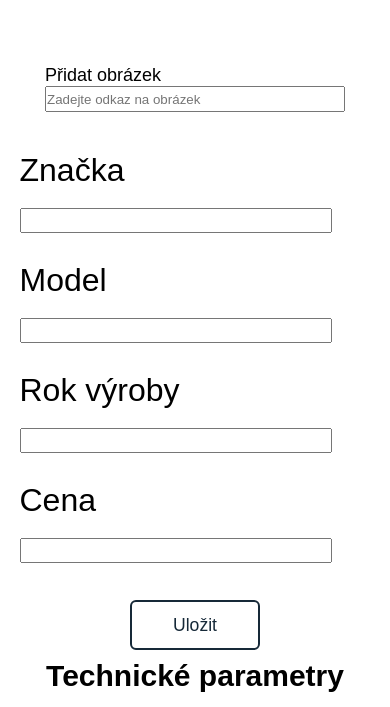
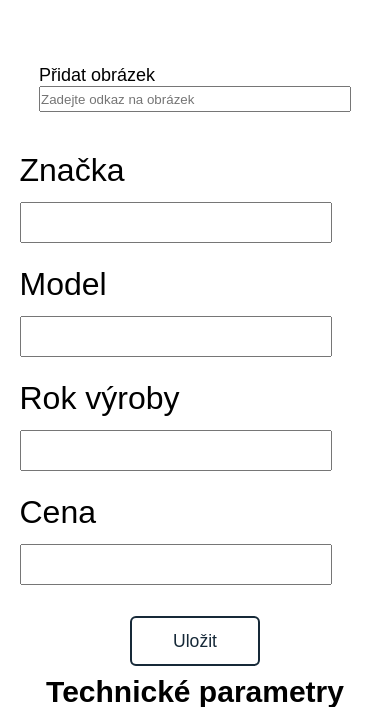
Before and after one commit to jablko3000/carsite, a Django app: page /auto/create/ in a window 390 px wide. Shown: the part 100-807 px from the top of the page. Run offline with Django 4.2, Linux system fonts and the light colour scheme; the visitor is signed in with stand-in values (Sample User, id 1).

Commit message:
Fix create car input

```diff
--- a/auta/static/auta/create_car.css
+++ b/auta/static/auta/create_car.css
@@ -7,7 +7,13 @@
     color: black;
     font-size: 32px;
 }
-input{
-    width: 300px;
+.add_image input{
+    width: 40vw;
     height: 3vh;
 }
+
+@media (max-width: 900px){
+    .add_image input{
+        width: 80vw;
+    }
+}
--- a/auta/views.py
+++ b/auta/views.py
@@ -193,7 +193,7 @@ def auto_reserve_view(request, auto_id):
             else:
                 messages.error(request, 'Neplatné údaje.')
                 return HttpResponseRedirect(reverse('auta:homepage'))
-            messages.success(request, 'Úspěšně rezervováno.')
+            messages.success(request, 'Úspěšně rezervováno. Vaše rezervace najdete ve vašem profilu.')
             return HttpResponseRedirect(reverse('auta:detail', args=(auto_id,)))
     else:
         messages.error(request, 'Nepodařilo se rezervovat.')
@@ -253,14 +253,6 @@ def reservation_delete_view(request, reservation_id):
     except Rezervace.DoesNotExist:
         messages.error(request, 'Rezervace neexistuje.')
         return HttpResponseRedirect(reverse('auta:user_profile'))
-
-
-
-
-
-
-
-
 
 @login_required
 def auto_edit_view(request, auto_id):
```
